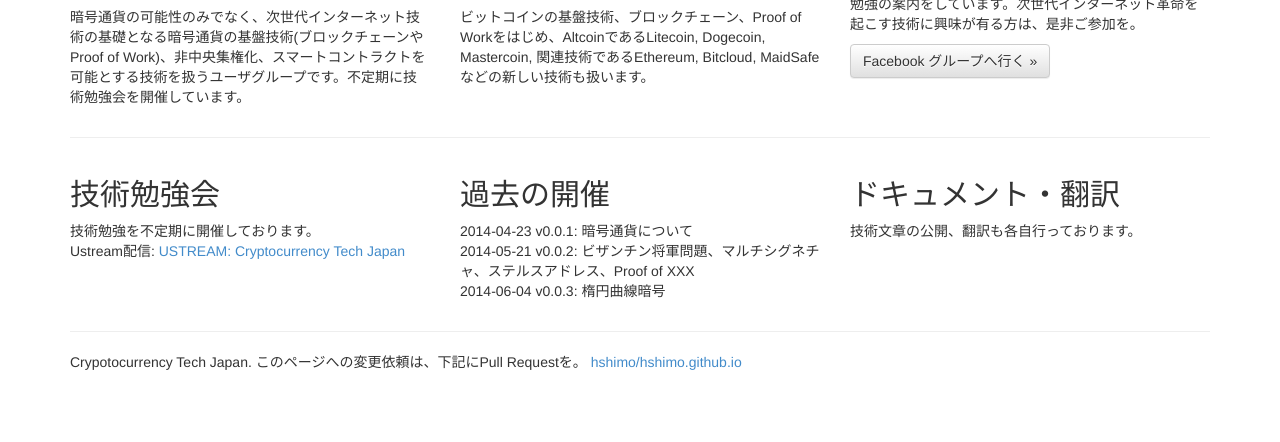
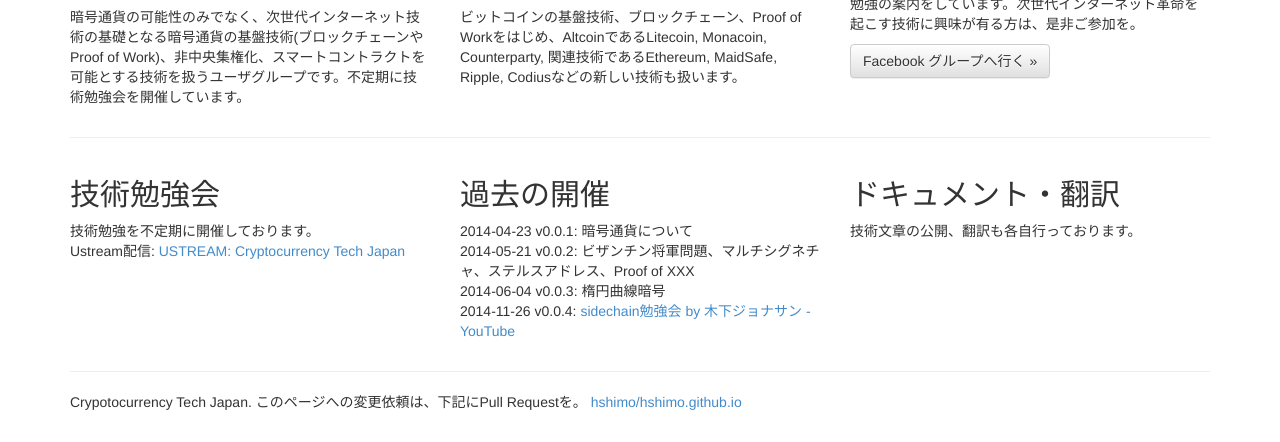
Before and after one commit to hshimo/hshimo.github.io, a plain HTML site: page index.html in a window 1280 px wide. Shown: the part 530-972 px from the top of the page. Before the commit the page ends 932 px from the top, so only its background shows below. Drawn offline with nearby package versions, Linux system fonts and the light colour scheme.

Commit message:
added sidechain event link

```diff
--- a/index.html
+++ b/index.html
@@ -74,7 +74,7 @@
         </div>
         <div class="col-md-4">
           <h2>暗号通貨と関連の技術とは?</h2>
-          <p>ビットコインの基盤技術、ブロックチェーン、Proof of Workをはじめ、AltcoinであるLitecoin, Dogecoin, Mastercoin, 関連技術であるEthereum, Bitcloud, MaidSafeなどの新しい技術も扱います。</p>
+          <p>ビットコインの基盤技術、ブロックチェーン、Proof of Workをはじめ、AltcoinであるLitecoin, Monacoin, Counterparty, 関連技術であるEthereum, MaidSafe, Ripple, Codiusなどの新しい技術も扱います。</p>
           <!-- <p><a class="btn btn-default" href="#" role="button">View details &raquo;</a></p> -->
        </div>
         <div class="col-md-4">
@@ -99,6 +99,7 @@
              2014-04-23 v0.0.1: 暗号通貨について<br />
              2014-05-21 v0.0.2: ビザンチン将軍問題、マルチシグネチャ、ステルスアドレス、Proof of XXX<br />
              2014-06-04 v0.0.3: 楕円曲線暗号<br />
+             2014-11-26 v0.0.4: <a href="https://www.youtube.com/watch?v=Yce69WAK_e0">sidechain勉強会 by 木下ジョナサン - YouTube</a><br />
           </p>
           <!-- <p><a class="btn btn-default" href="#" role="button">View details &raquo;</a></p> -->
        </div>
```
